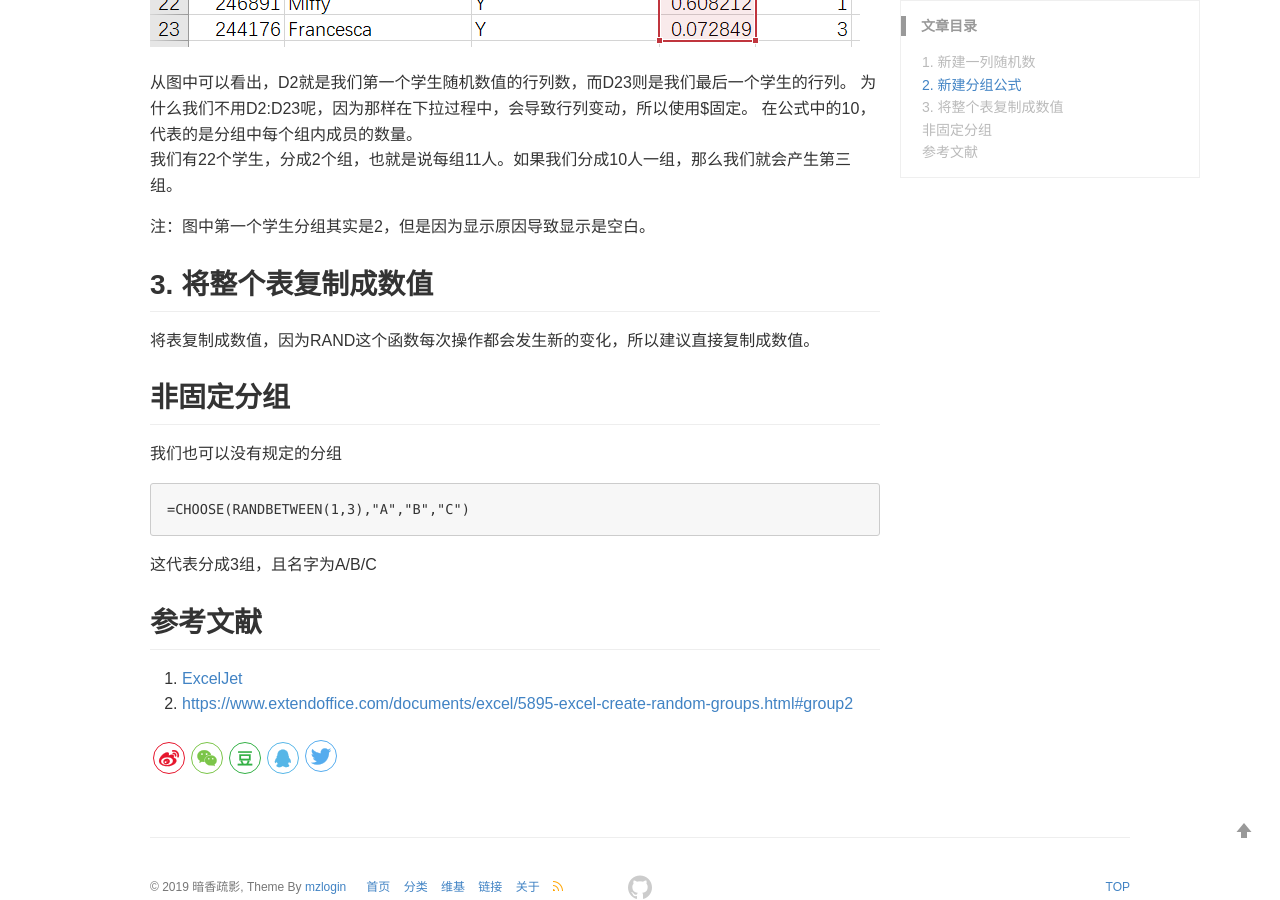
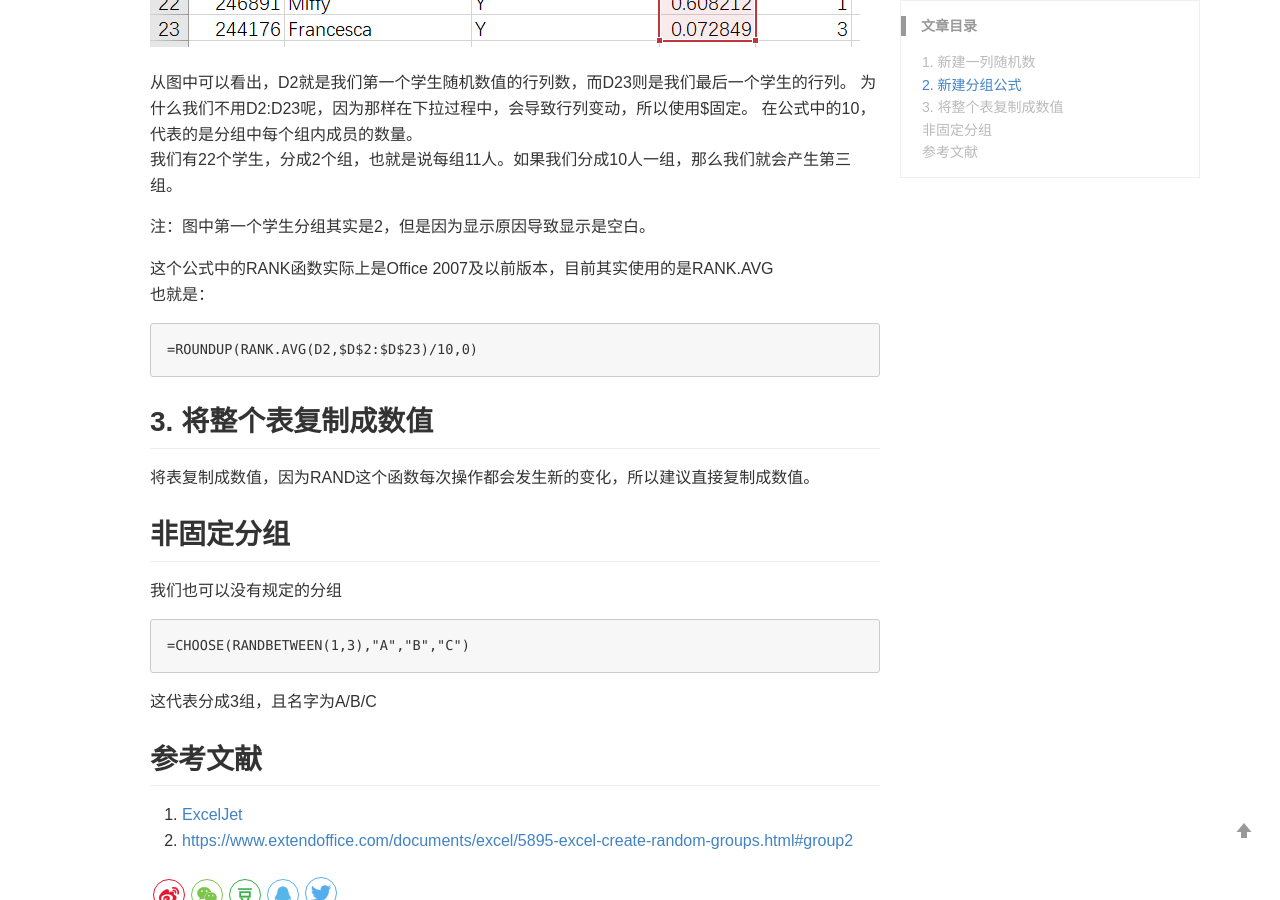
Before and after one commit to dzvision/backup-ghpages, a Jekyll site: the page built from _posts/2020-08-11-Randomly-assign-fixed-size-groups.md, in a window 1280 px wide and 900 px high, scrolled down 1448 px. Built offline with Jekyll 4.4.1, drawn with Linux system fonts in a browser that asks for light colours; comment, search, counter and statistics services are not loaded.

Commit message:
Add new function explain
Add new function explain on current post

````diff
--- a/_posts/2020-08-11-Randomly-assign-fixed-size-groups.md
+++ b/_posts/2020-08-11-Randomly-assign-fixed-size-groups.md
@@ -35,6 +35,12 @@ keywords: Excel
 
 注：图中第一个学生分组其实是2，但是因为显示原因导致显示是空白。
 
+这个公式中的RANK函数实际上是Office 2007及以前版本，目前其实使用的是RANK.AVG
+也就是：
+```
+=ROUNDUP(RANK.AVG(D2,$D$2:$D$23)/10,0)
+```
+
 ## 3. 将整个表复制成数值
 将表复制成数值，因为RAND这个函数每次操作都会发生新的变化，所以建议直接复制成数值。
 
````
